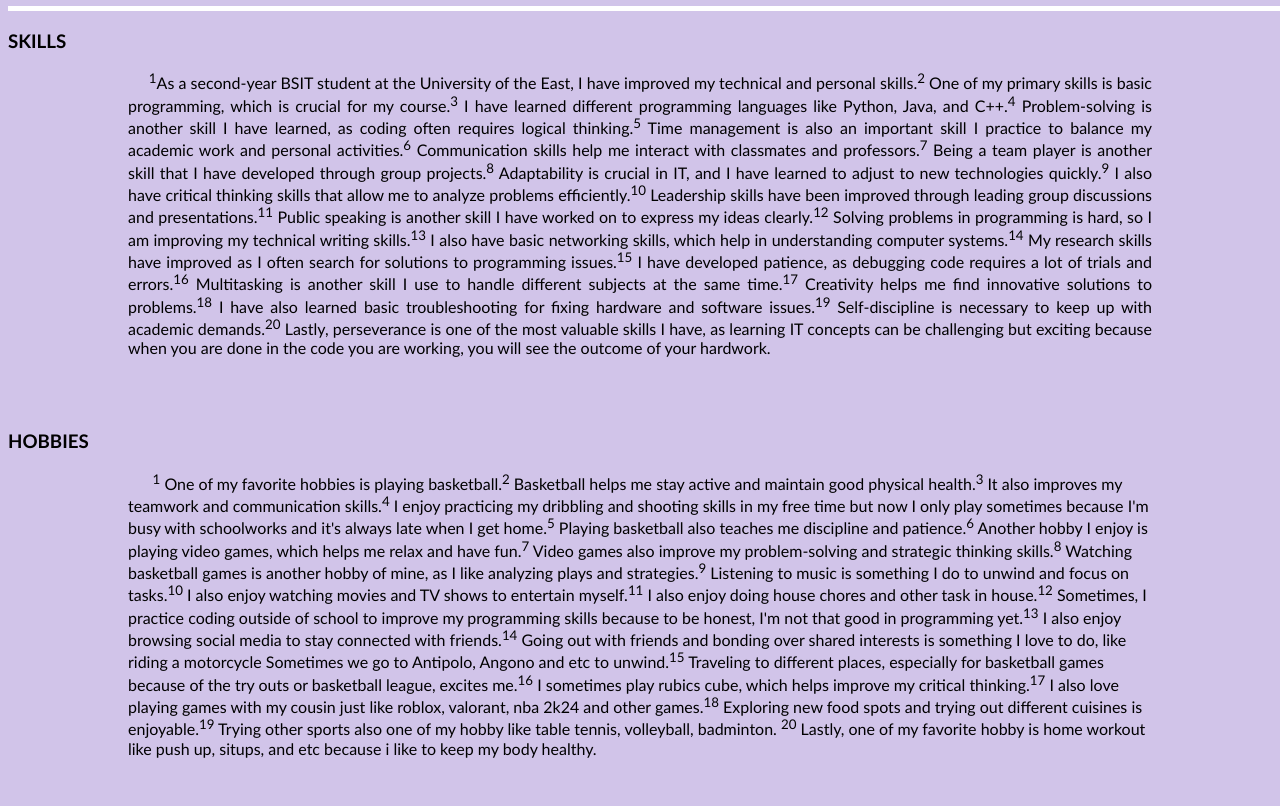
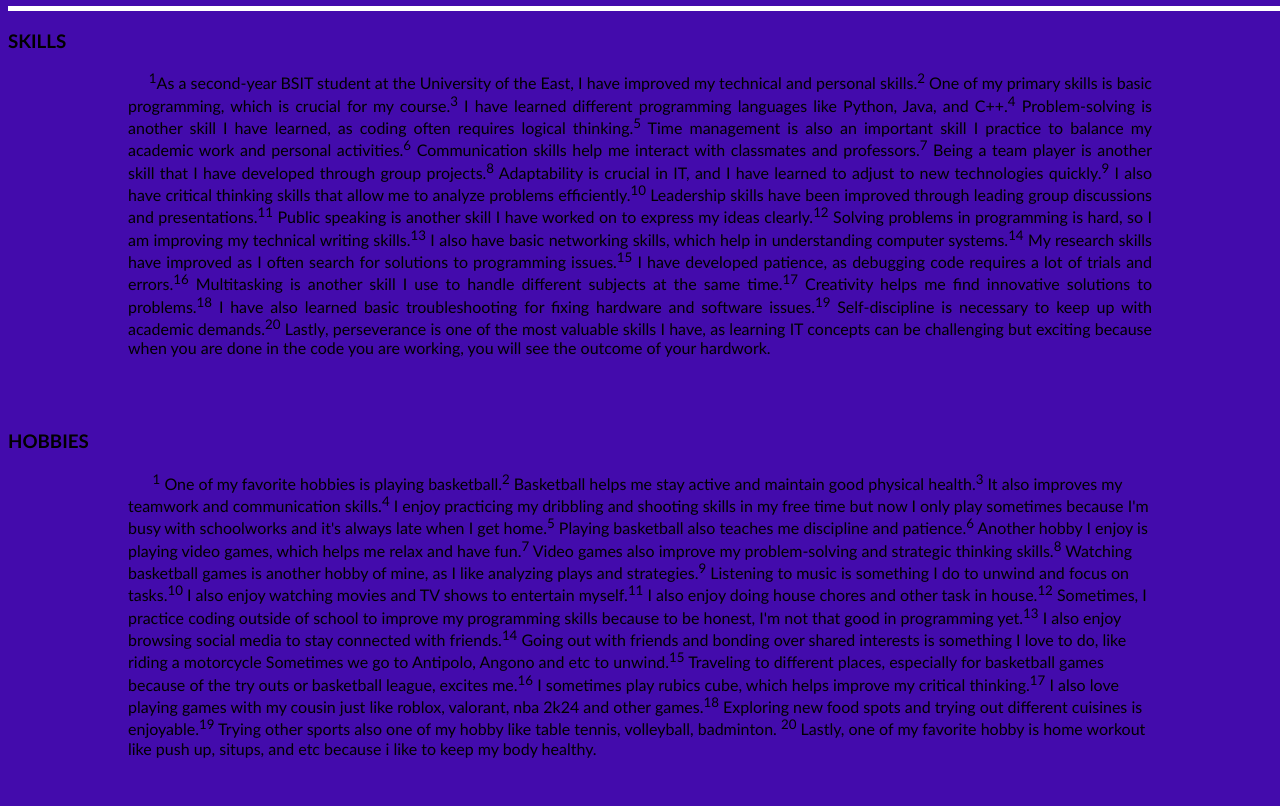
Before and after one commit to johnmathew22222/22, a plain HTML site: page index.html in a window 1280 px wide. Shown: the part 76-882 px from the top of the page. Drawn offline with Linux system fonts and the light colour scheme.

Commit message:
Add files via upload

```diff
--- a/style.css
+++ b/style.css
@@ -1,6 +1,6 @@
 body {
   font-family: "Gill Sans", "Gill Sans MT", Calibri, "Trebuchet MS", sans-serif;
-  background-color: #d1c4e9; /* Light Lavender */
+  background-color: #430bac; /* Light Lavender */
 }
 
 hr {
```
